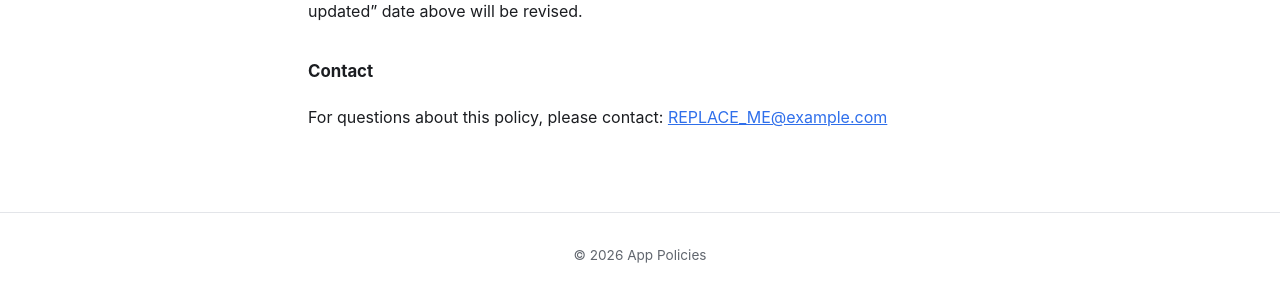
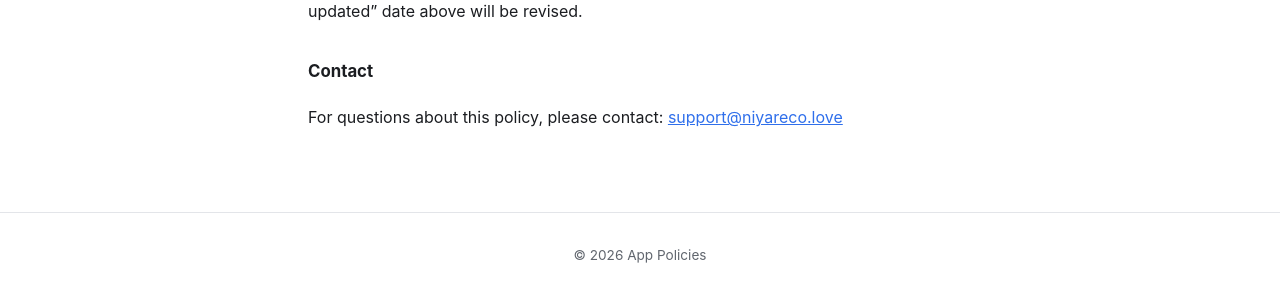
Before and after one commit to sakana1235/App-policy, a Jekyll site: the page built from apps/civimech/privacy.md, in a window 1280 px wide. Shown: the part 1009-1303 px from the top of the page. Built offline with Jekyll 4.4.1, drawn with Linux system fonts in a browser that asks for light colours.

Commit message:
Set contact address and allow per-app overrides
Use support@niyareco.love as the site-wide contact address, and let an
individual policy override it with a contact_email key in its front
matter so apps can point at different mailboxes later.

Co-Authored-By: Claude Opus 5 <noreply@anthropic.com>
Claude-Session: https://claude.ai/code/session_013zFAUNGLg43J5GLaaRy6Q6

```diff
--- a/_config.yml
+++ b/_config.yml
@@ -3,8 +3,8 @@ title: App Policies
 description: Privacy policies and terms for our apps.
 lang: ja
 
-# ▼ 公開用の連絡先メールアドレス（App Store Connect 申請前に必ず書き換えてください）
-contact_email: "REPLACE_ME@example.com"
+# ▼ サイト共通の連絡先メールアドレス（各ポリシーの front matter で個別に上書き可能）
+contact_email: "support@niyareco.love"
 
 # サイトの公開 URL（GitHub Pages の設定に合わせる）
 # 例: https://sakana1235.github.io/App-policy
--- a/apps/civimech/privacy.md
+++ b/apps/civimech/privacy.md
@@ -39,7 +39,7 @@ Civimech（以下「本アプリ」）は、利用者の個人情報を一切収
 ### お問い合わせ
 
 本ポリシーに関するお問い合わせは次までご連絡ください。
-<{{ site.contact_email }}>
+<{{ page.contact_email | default: site.contact_email }}>
 
 </section>
 
@@ -72,7 +72,7 @@ If this policy changes, the latest version will be posted on this page and the "
 ### Contact
 
 For questions about this policy, please contact:
-<{{ site.contact_email }}>
+<{{ page.contact_email | default: site.contact_email }}>
 
 </section>
 
@@ -105,6 +105,6 @@ Civimech（以下称“本应用”）不收集任何个人信息。
 ### 联系方式
 
 关于本政策的疑问，请联系：
-<{{ site.contact_email }}>
+<{{ page.contact_email | default: site.contact_email }}>
 
 </section>
```
Also changed, not shown: _templates/app-template/privacy.md (+3 -3 lines), README.md.
